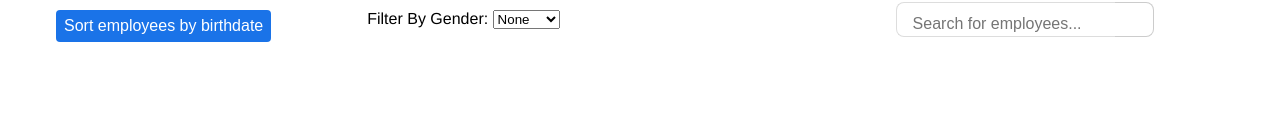
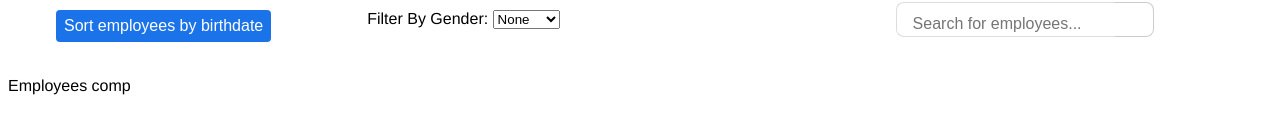
Before and after one commit to AlexandraPuchianu/ManagementSystemVueApp, a Vue app in the folder management-system-app/: page / in a window 1280 px wide. Shown: the part 323-456 px from the top of the page. Built offline with nearby package versions, Linux system fonts and the light colour scheme; some icons are missing.

Commit message:
Imported EmployeesListComponent  in main component.

```diff
--- a/management-system-app/src/App.vue
+++ b/management-system-app/src/App.vue
@@ -2,18 +2,22 @@
   <div id="app">
     <FormComponent/>
     <FilterComponent/>
+    <EmployeesListComponent/>
   </div>
 </template>
 
 <script>
 import FormComponent from './components/FormComponent.vue'
 import FilterComponent from './components/FilterComponent.vue'
+import EmployeesListComponent from './components/EmployeesListComponent.vue'
+
 
 export default {
   name: 'App',
   components: {
     FormComponent,
-    FilterComponent
+    FilterComponent,
+    EmployeesListComponent
   }
 }
 </script>
```
